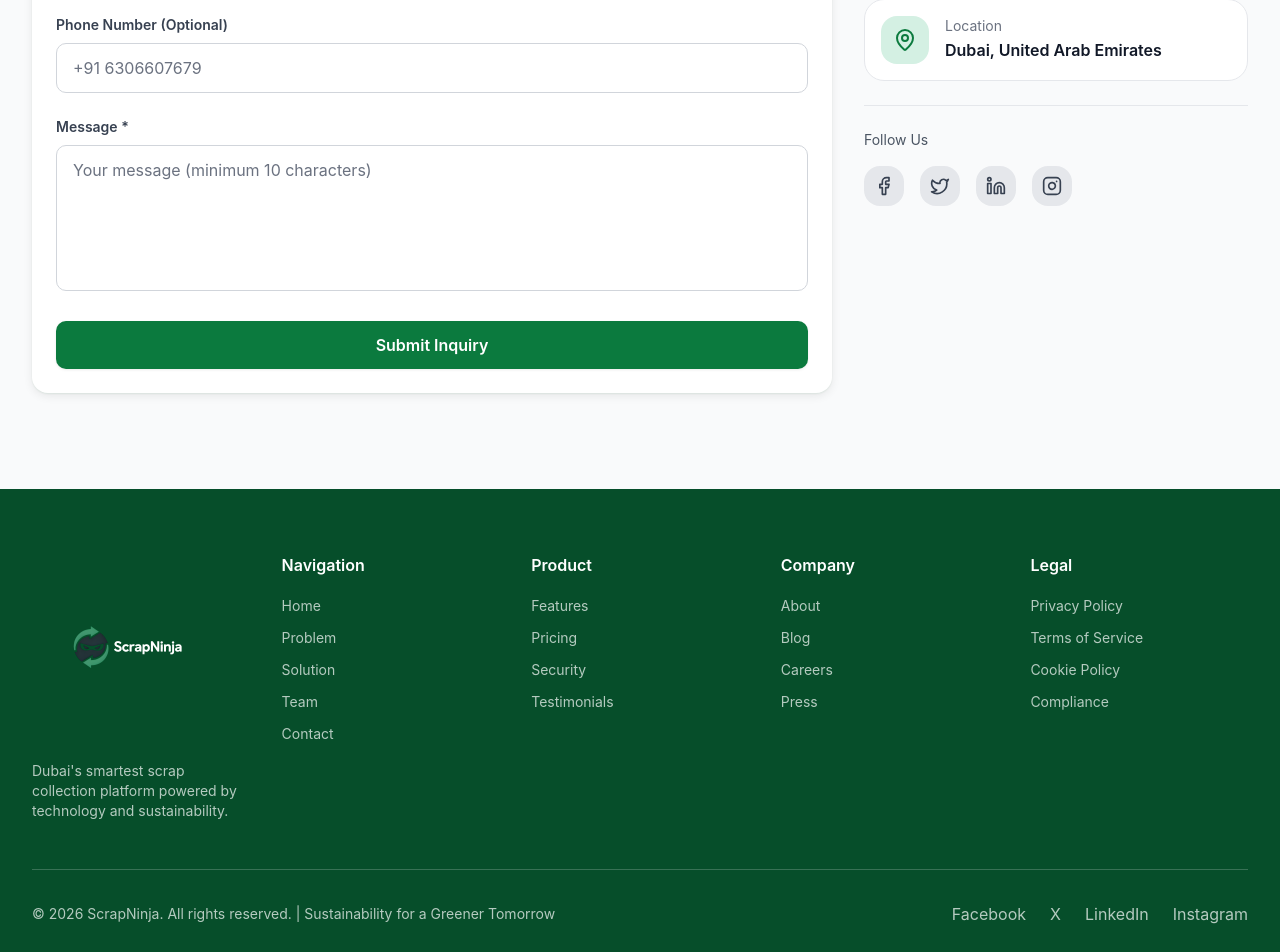
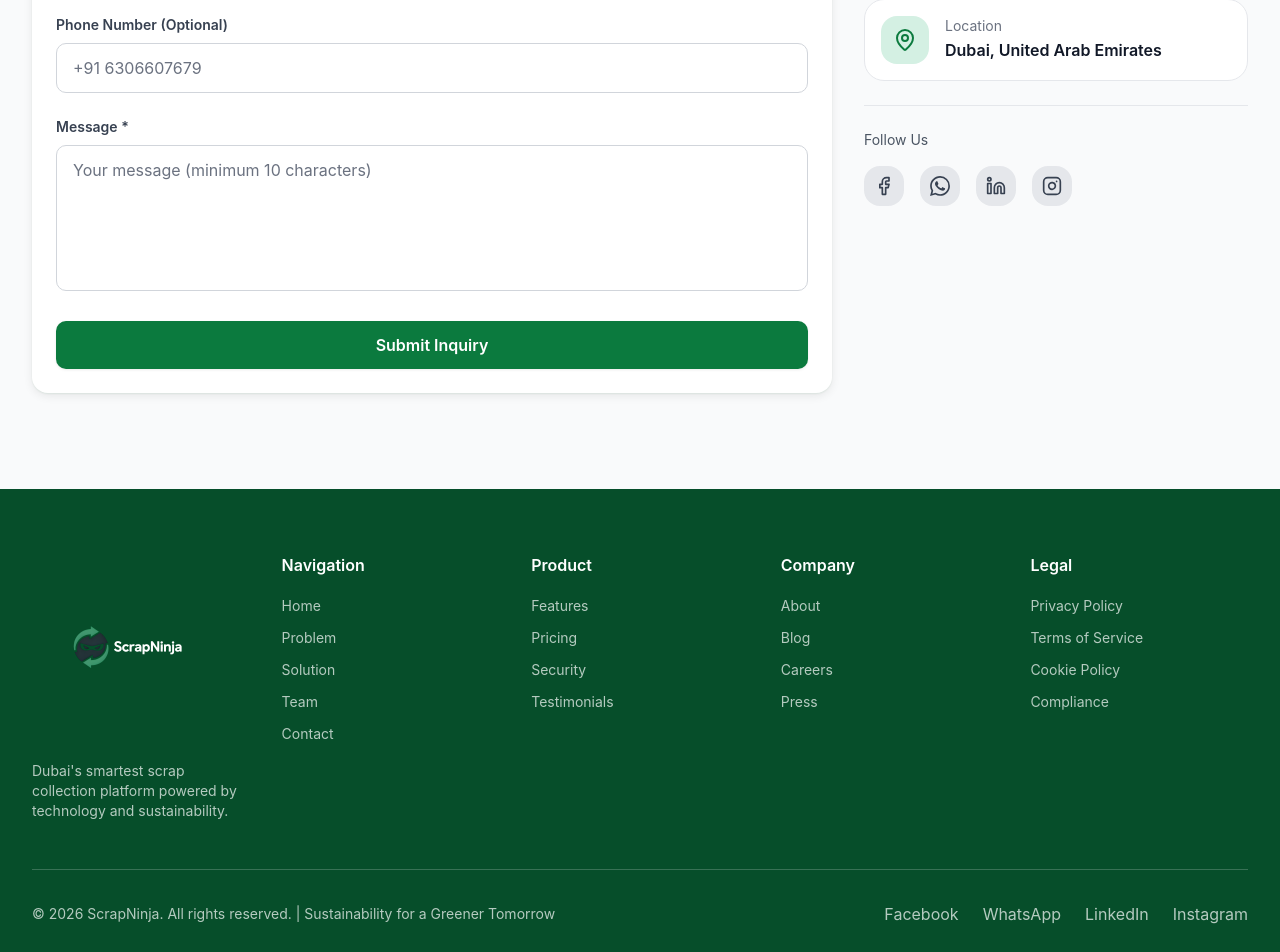
Before and after one commit to mahakaalBhagat/scrapninjaproduction, a Next.js app in the folder frontend/: page / in a window 1280 px wide. Shown: the part 7868-8820 px from the top of the page. Built offline with nearby package versions, Linux system fonts and the light colour scheme; no server answers.

Commit message:
fix: add WhatsApp icon, fix CORS for goscrapninja.com in API gateway

```diff
--- a/frontend/src/components/ContactSection.tsx
+++ b/frontend/src/components/ContactSection.tsx
@@ -6,7 +6,13 @@
 import { zodResolver } from '@hookform/resolvers/zod';
 import { contactFormSchema, type ContactFormData } from '@/schemas';
 import { apiClient } from '@/services/api';
-import { Mail, Phone, MapPin, Loader, Facebook, Twitter, Linkedin, Instagram } from 'lucide-react';
+import { Mail, Phone, MapPin, Loader, Facebook, Linkedin, Instagram } from 'lucide-react';
+
+const WhatsAppIcon = ({ className }: { className?: string }) => (
+  <svg className={className} viewBox="0 0 24 24" fill="currentColor" aria-hidden="true">
+    <path d="M17.472 14.382c-.297-.149-1.758-.867-2.03-.967-.273-.099-.471-.148-.67.15-.197.297-.767.966-.94 1.164-.173.199-.347.223-.644.075-.297-.15-1.255-.463-2.39-1.475-.883-.788-1.48-1.761-1.653-2.059-.173-.297-.018-.458.13-.606.134-.133.298-.347.446-.52.149-.174.198-.298.298-.497.099-.198.05-.371-.025-.52-.075-.149-.669-1.612-.916-2.207-.242-.579-.487-.5-.669-.51-.173-.008-.371-.01-.57-.01-.198 0-.52.074-.792.372-.272.297-1.04 1.016-1.04 2.479 0 1.462 1.065 2.875 1.213 3.074.149.198 2.096 3.2 5.077 4.487.709.306 1.262.489 1.694.625.712.227 1.36.195 1.871.118.571-.085 1.758-.719 2.006-1.413.248-.694.248-1.289.173-1.413-.074-.124-.272-.198-.57-.347m-5.421 7.403h-.004a9.87 9.87 0 01-5.031-1.378l-.361-.214-3.741.982.998-3.648-.235-.374a9.86 9.86 0 01-1.51-5.26c.001-5.45 4.436-9.884 9.888-9.884 2.64 0 5.122 1.03 6.988 2.898a9.825 9.825 0 012.893 6.994c-.003 5.45-4.437 9.884-9.885 9.884m8.413-18.297A11.815 11.815 0 0012.05 0C5.495 0 .16 5.335.157 11.892c0 2.096.547 4.142 1.588 5.945L.057 24l6.305-1.654a11.882 11.882 0 005.683 1.448h.005c6.554 0 11.89-5.335 11.893-11.893a11.821 11.821 0 00-3.48-8.413z"/>
+  </svg>
+);
 import { animations, viewportConfig, staggerChild, buttonAnimation, cardHover } from '@/utils/animations';
 
 export const ContactSection = () => {
@@ -234,7 +240,7 @@
               >
                 {[
                   { label: 'Facebook', Icon: Facebook, url: 'https://www.facebook.com/share/1ENPhgar3P/' },
-                  { label: 'X', Icon: Twitter, url: '#' },
+                  { label: 'WhatsApp', Icon: WhatsAppIcon, url: 'https://wa.me/916306607679' },
                   { label: 'LinkedIn', Icon: Linkedin, url: 'https://www.linkedin.com/company/scrapninja/?viewAsMember=true' },
                   { label: 'Instagram', Icon: Instagram, url: 'https://www.instagram.com/goscrapninja?igsh=cTdzNHA4aGdza2Iw' },
                 ].map(({ label, Icon, url }) => (
--- a/frontend/src/components/Footer.tsx
+++ b/frontend/src/components/Footer.tsx
@@ -126,7 +126,7 @@
           >
             {[
               { label: 'Facebook', url: 'https://www.facebook.com/share/1ENPhgar3P/' },
-              { label: 'X', url: '#' },
+              { label: 'WhatsApp', url: 'https://wa.me/916306607679' },
               { label: 'LinkedIn', url: 'https://www.linkedin.com/company/scrapninja/?viewAsMember=true' },
               { label: 'Instagram', url: 'https://www.instagram.com/goscrapninja?igsh=cTdzNHA4aGdza2Iw' },
             ].map((social) => (
```
Also changed, not shown: 1 other file (tests, documents, lock files or other folders).
